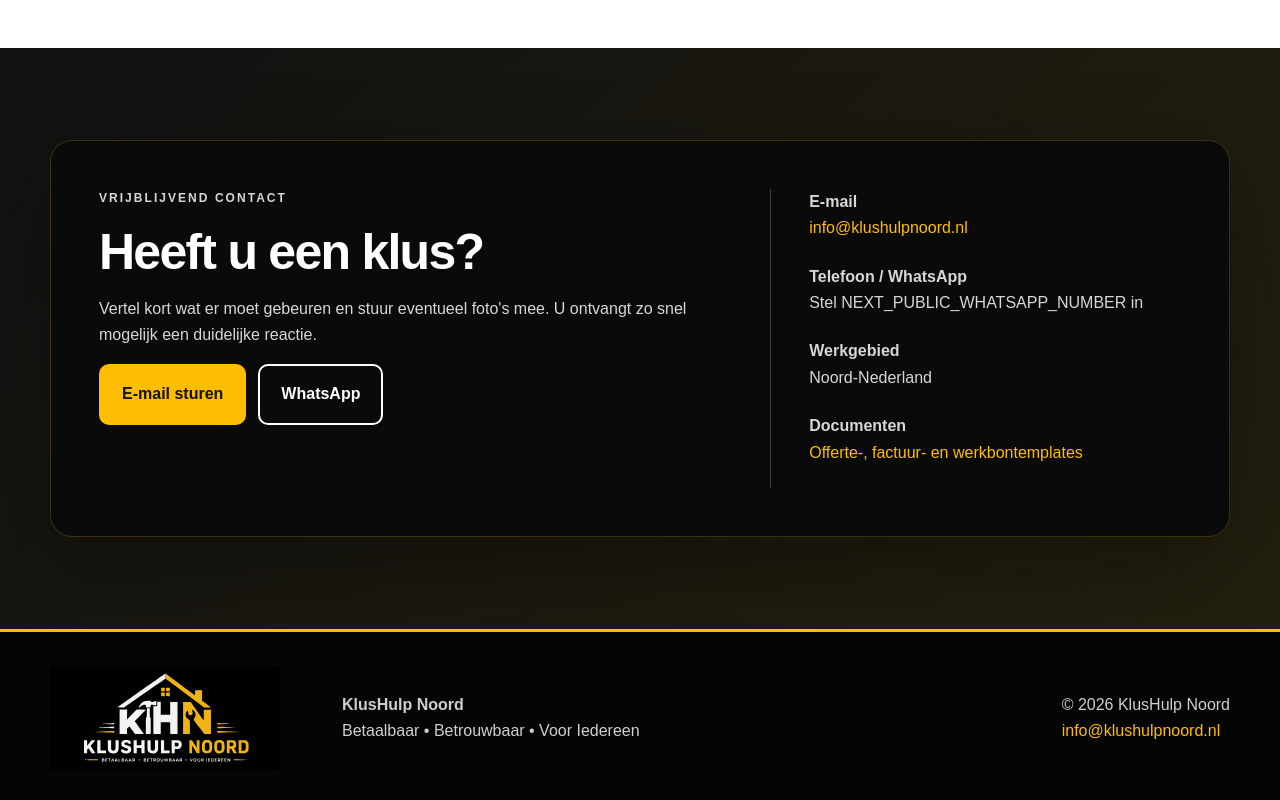
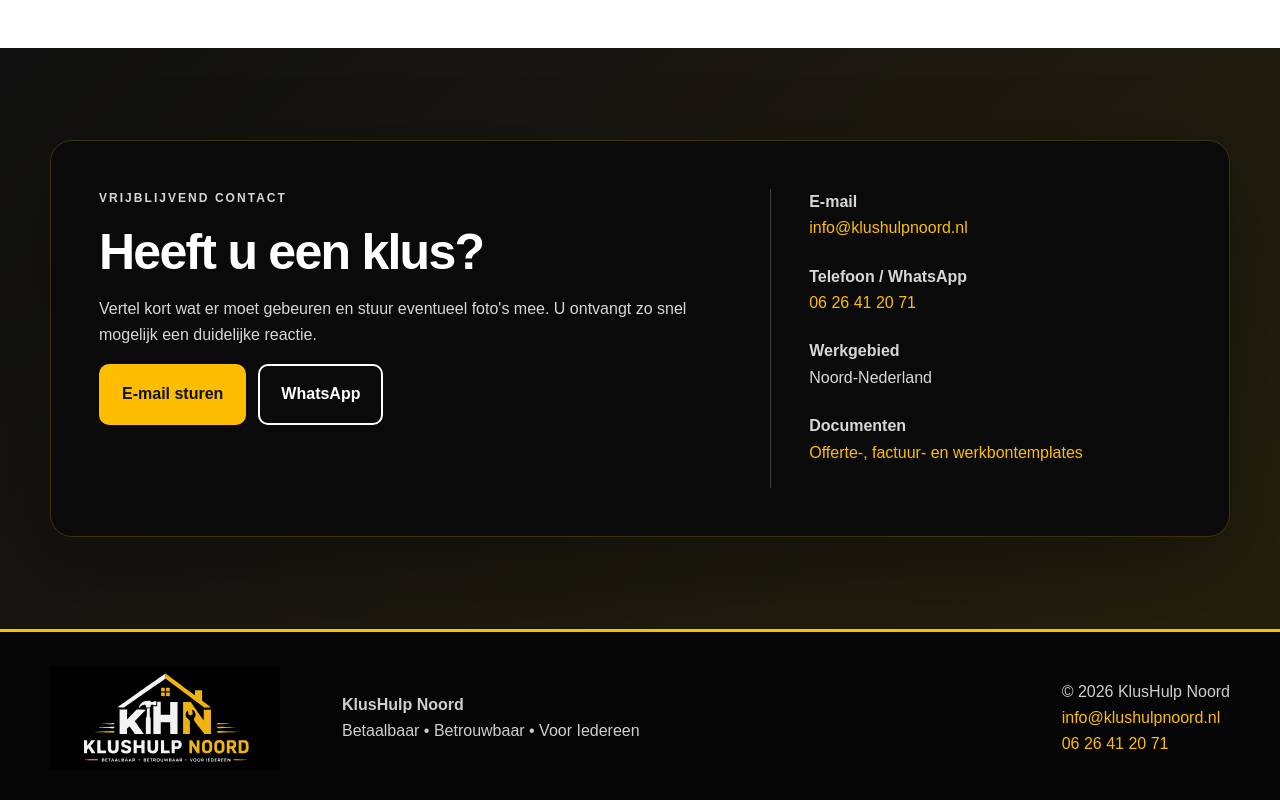
Before and after one commit to Jv420/KlusHulp-Noord-Website, a Next.js app: page / in a window 1280 px wide. Shown: the part 3155-3955 px from the top of the page. Built offline with nearby package versions, Linux system fonts and the light colour scheme.

Commit message:
Stel zakelijk telefoon- en WhatsAppnummer in

```diff
--- a/app/page.tsx
+++ b/app/page.tsx
@@ -12,7 +12,9 @@
 const faq = [["Werken jullie met een sociaal tarief?","Ja. Voor mensen met een minimuminkomen, AOW of een beperking bekijken we discreet wat mogelijk is."],["Is een offerte vrijblijvend?","Ja. Een eerste prijsinschatting of offerte is vrijblijvend, tenzij vooraf anders afgesproken."],["In welk gebied werken jullie?","KlusHulp Noord is actief in Noord-Nederland. Neem contact op om uw locatie te controleren."],["Doen jullie ook kleine klussen?","Juist. Ook voor één lamp, plank, lekkende kitrand of kleine reparatie kunt u contact opnemen."]];
 
 export default function Home() {
-  const number = process.env.NEXT_PUBLIC_WHATSAPP_NUMBER || "31600000000";
+  const displayPhone = "06 26 41 20 71";
+  const phoneHref = "tel:+31626412071";
+  const number = process.env.NEXT_PUBLIC_WHATSAPP_NUMBER || "31626412071";
   const whatsapp = `https://wa.me/${number}?text=${encodeURIComponent("Hallo KlusHulp Noord, ik wil graag een klus bespreken.")}`;
   return <>
     <header className="site-header"><div className="wrap nav"><a className="brand" href="#top"><Image className="site-logo" src="/logo-klushulp-noord.svg" alt="KlusHulp Noord" width={320} height={145} priority/></a><nav><a href="#diensten">Diensten</a><a href="#werkwijze">Werkwijze</a><a href="#over">Over ons</a><a href="#faq">FAQ</a><a className="nav-cta" href="#contact">Offerte</a></nav></div></header>
@@ -22,9 +24,9 @@ export default function Home() {
       <section id="werkwijze" className="section muted"><div className="wrap"><p className="eyebrow dark">Zo werkt het</p><h2>In drie duidelijke stappen</h2><div className="steps">{steps.map(([n,t,d])=><article key={n}><strong>{n}</strong><h3>{t}</h3><p>{d}</p></article>)}</div></div></section>
       <section id="over" className="section black"><div className="wrap about-grid"><div><p className="eyebrow">Onze missie</p><h2>Wij kijken niet alleen naar de klus, maar ook naar de mens.</h2></div><div><p>KlusHulp Noord is opgericht vanuit de overtuiging dat iedereen een veilig, verzorgd en goed onderhouden thuis verdient.</p><p>Een kleine beurs mag geen reden zijn om noodzakelijk onderhoud uit te stellen. Daarom werken we met heldere prijzen, persoonlijke aandacht en waar mogelijk een passend sociaal tarief.</p></div></div></section>
       <section id="faq" className="section"><div className="wrap faq-grid"><div><p className="eyebrow dark">Veelgestelde vragen</p><h2>Goed om te weten</h2></div><div>{faq.map(([q,a])=><details key={q}><summary>{q}</summary><p>{a}</p></details>)}</div></div></section>
-      <section id="contact" className="section contact-section"><div className="wrap contact-card"><div><p className="eyebrow">Vrijblijvend contact</p><h2>Heeft u een klus?</h2><p>Vertel kort wat er moet gebeuren en stuur eventueel foto's mee. U ontvangt zo snel mogelijk een duidelijke reactie.</p><div className="actions"><a className="btn" href="mailto:info@klushulpnoord.nl?subject=Offerteaanvraag%20KlusHulp%20Noord">E-mail sturen</a><a className="btn secondary" href={whatsapp} target="_blank" rel="noreferrer">WhatsApp</a></div></div><div className="contact-info"><p><strong>E-mail</strong><br/><a href="mailto:info@klushulpnoord.nl">info@klushulpnoord.nl</a></p><p><strong>Telefoon / WhatsApp</strong><br/>Stel NEXT_PUBLIC_WHATSAPP_NUMBER in</p><p><strong>Werkgebied</strong><br/>Noord-Nederland</p><p><strong>Documenten</strong><br/><a href="/Documenten/README.html">Offerte-, factuur- en werkbontemplates</a></p></div></div></section>
+      <section id="contact" className="section contact-section"><div className="wrap contact-card"><div><p className="eyebrow">Vrijblijvend contact</p><h2>Heeft u een klus?</h2><p>Vertel kort wat er moet gebeuren en stuur eventueel foto's mee. U ontvangt zo snel mogelijk een duidelijke reactie.</p><div className="actions"><a className="btn" href="mailto:info@klushulpnoord.nl?subject=Offerteaanvraag%20KlusHulp%20Noord">E-mail sturen</a><a className="btn secondary" href={whatsapp} target="_blank" rel="noreferrer">WhatsApp</a></div></div><div className="contact-info"><p><strong>E-mail</strong><br/><a href="mailto:info@klushulpnoord.nl">info@klushulpnoord.nl</a></p><p><strong>Telefoon / WhatsApp</strong><br/><a href={phoneHref}>{displayPhone}</a></p><p><strong>Werkgebied</strong><br/>Noord-Nederland</p><p><strong>Documenten</strong><br/><a href="/Documenten/README.html">Offerte-, factuur- en werkbontemplates</a></p></div></div></section>
     </main>
-    <footer><div className="wrap footer-grid"><Image src="/logo-klushulp-noord.svg" alt="KlusHulp Noord" width={240} height={109}/><div><strong>KlusHulp Noord</strong><br/>Betaalbaar • Betrouwbaar • Voor Iedereen</div><div>© {new Date().getFullYear()} KlusHulp Noord<br/><a href="mailto:info@klushulpnoord.nl">info@klushulpnoord.nl</a></div></div></footer>
+    <footer><div className="wrap footer-grid"><Image src="/logo-klushulp-noord.svg" alt="KlusHulp Noord" width={240} height={109}/><div><strong>KlusHulp Noord</strong><br/>Betaalbaar • Betrouwbaar • Voor Iedereen</div><div>© {new Date().getFullYear()} KlusHulp Noord<br/><a href="mailto:info@klushulpnoord.nl">info@klushulpnoord.nl</a><br/><a href={phoneHref}>{displayPhone}</a></div></div></footer>
     <a className="floating-whatsapp" href={whatsapp} target="_blank" rel="noreferrer">WhatsApp</a>
   </>;
 }
```
